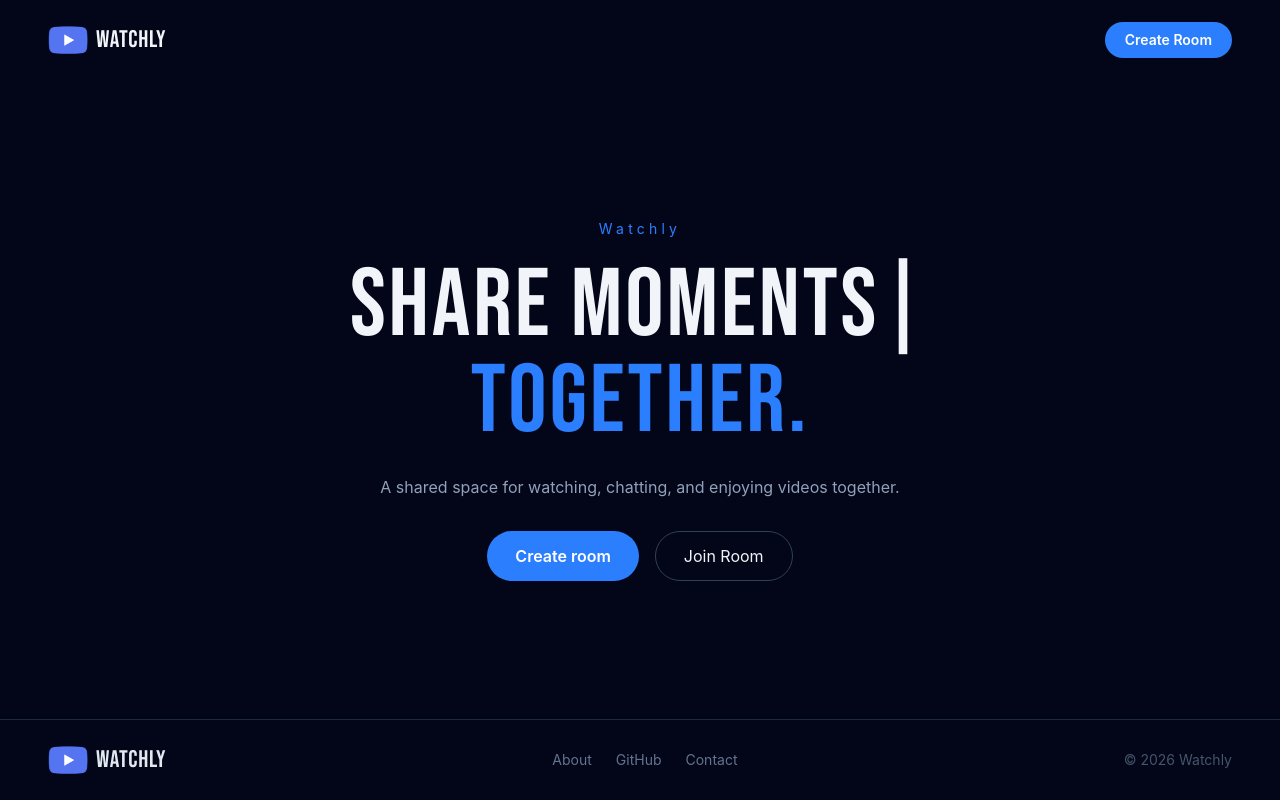
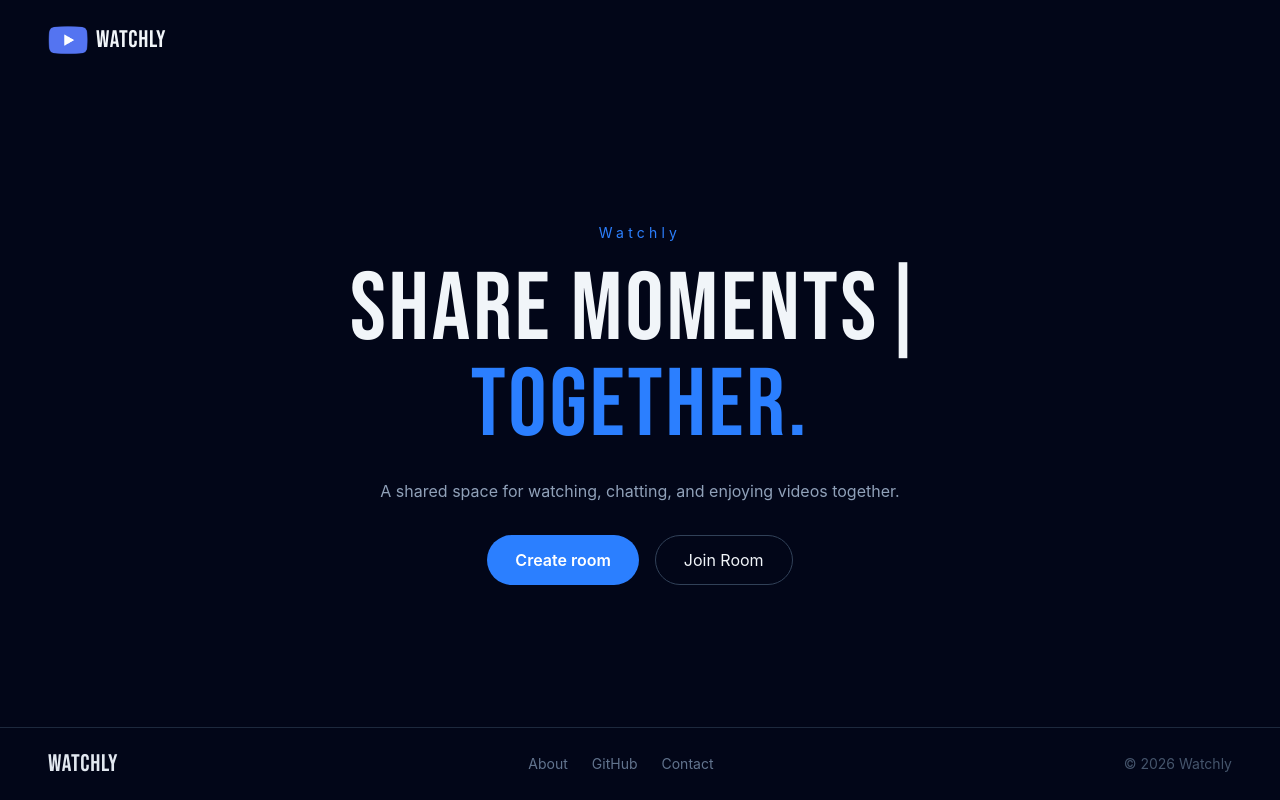
Before and after one commit to DefNotArham/Watchly, a React (Vite) app in the folder frontend/: page / in a window 1280 px wide. Built offline with nearby package versions, Linux system fonts and the light colour scheme; no server answers.

Commit message:
homepage frontend changes

```diff
--- a/frontend/src/components/Homepage/Footer.tsx
+++ b/frontend/src/components/Homepage/Footer.tsx
@@ -5,15 +5,12 @@ const Footer = () => {
     <footer className="border-t border-slate-800 bg-slate-950 px-6 py-5 md:px-12">
       <div className="flex flex-col items-center justify-between gap-4 md:flex-row">
         <div className="flex items-center gap-2">
-          <img className="w-10" src="./logo.png" alt="" />
           <h2 className="font-title text-2xl text-slate-200">Watchly</h2>
         </div>
 
         <div className="flex gap-6 text-sm text-slate-500">
           <span className="hover:text-slate-300 cursor-pointer">About</span>
-
           <span className="hover:text-slate-300 cursor-pointer">GitHub</span>
-
           <span className="hover:text-slate-300 cursor-pointer">Contact</span>
         </div>
 
--- a/frontend/src/components/Homepage/Navbar.tsx
+++ b/frontend/src/components/Homepage/Navbar.tsx
@@ -5,10 +5,6 @@ const Navbar = () => (
 
       <span className="font-title text-2xl text-slate-100">Watchly</span>
     </div>
-
-    <button className="rounded-full bg-blue-500 px-5 py-2 text-sm font-semibold text-white hover:bg-blue-400">
-      Create Room
-    </button>
   </header>
 );
 
```
